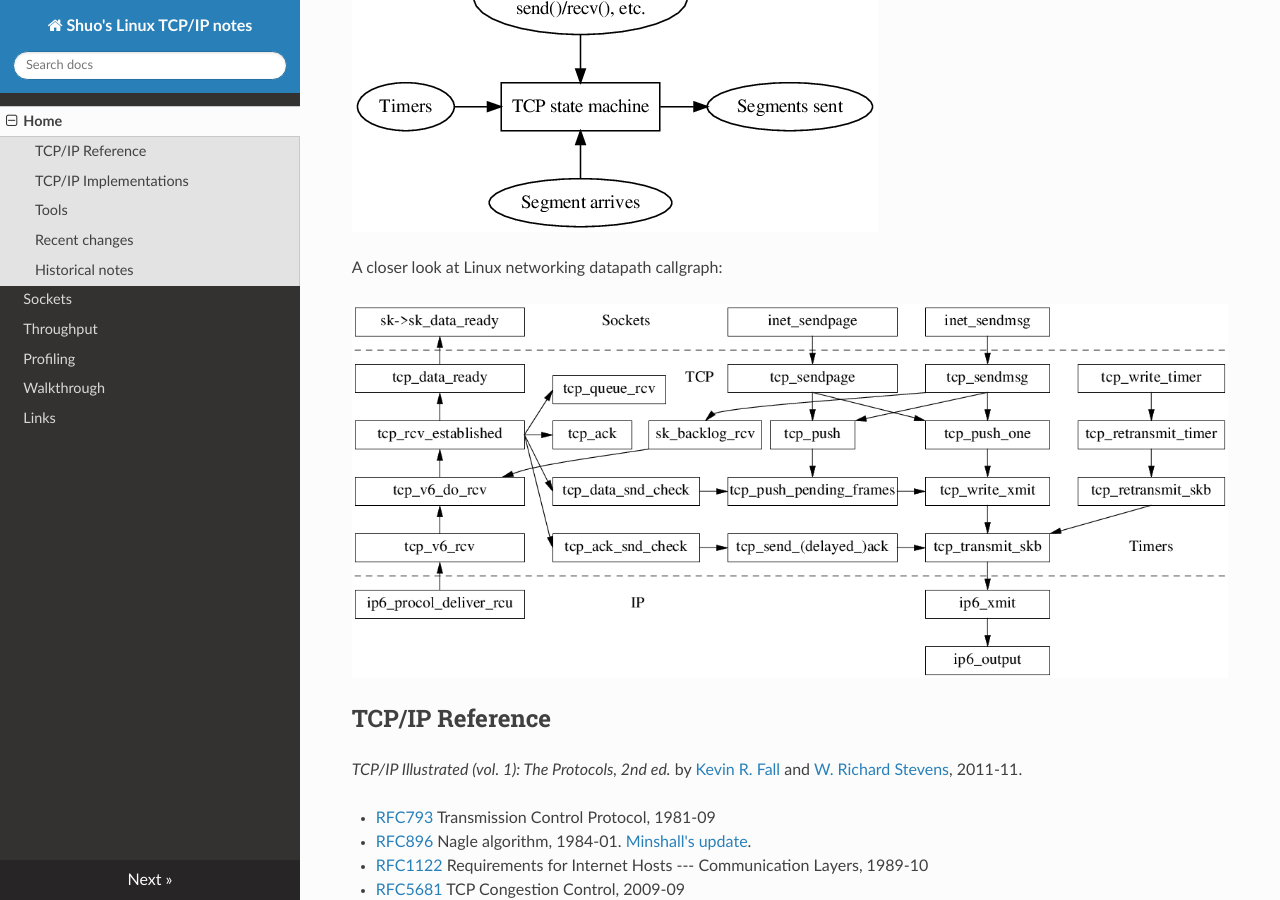
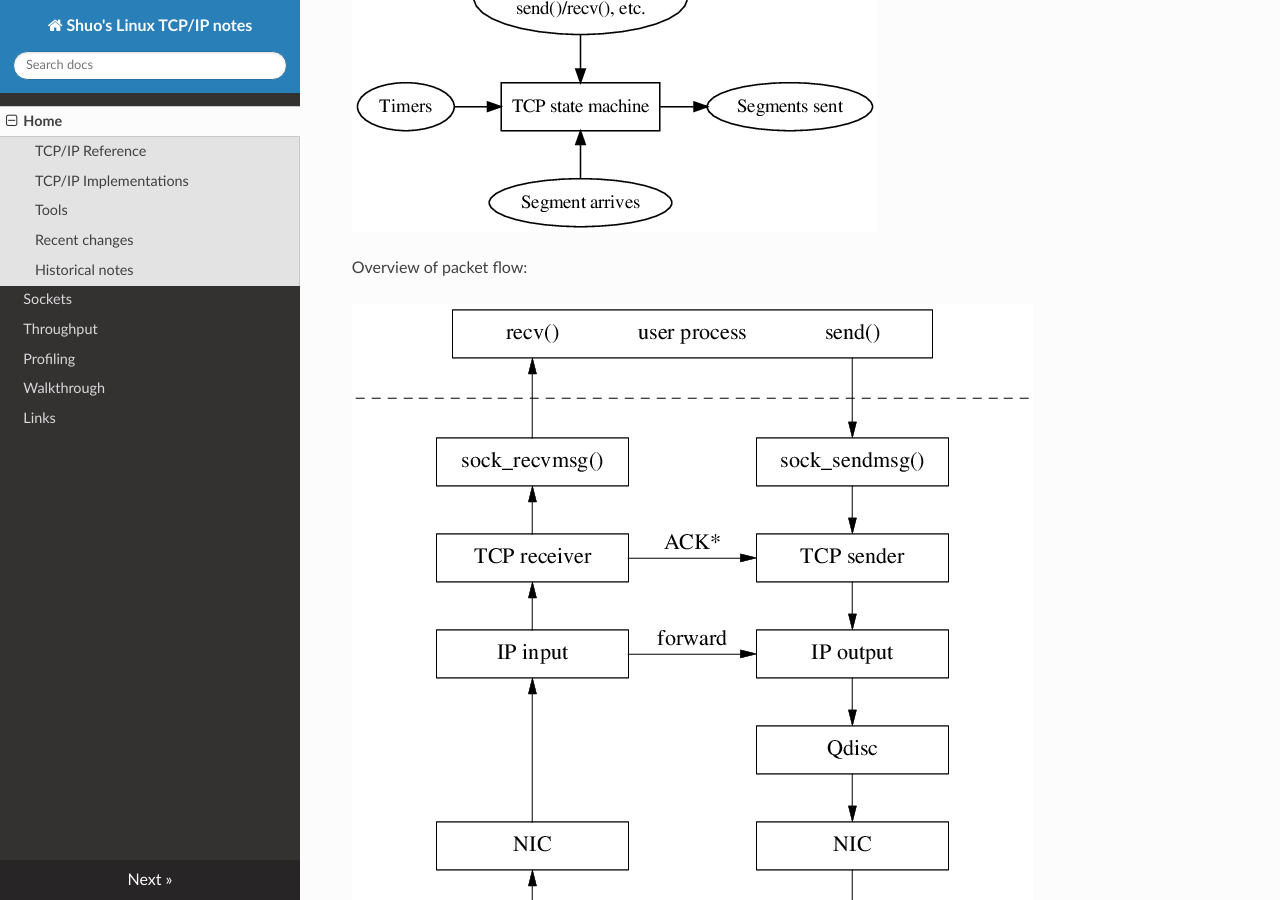
Before and after one commit to chenshuo/tcpip-study, an MkDocs documentation site: the page built from docs/index.md, in a window 1280 px wide and 900 px high, scrolled down 300 px. Built offline with MkDocs 1.6.1, drawn with Linux system fonts in a browser that asks for light colours; nearby versions of some CDN libraries.

```diff
--- a/docs/index.md
+++ b/docs/index.md
@@ -5,6 +5,10 @@ Source of this site: <https://github.com/chenshuo/tcpip-study>
 The TCP state machine has three inputs: Sockets API, Timers, and Data arrives.
 
 ![TCP](img/statemachine.png)
+
+Overview of packet flow:
+
+![](img/packet-flow.png)
 
 A closer look at Linux networking datapath callgraph:
 
```
Also changed, not shown: docs/throughput.md (+1 -1 lines), docs/img/mininet.png (added), docs/img/packet-flow.png (added).
